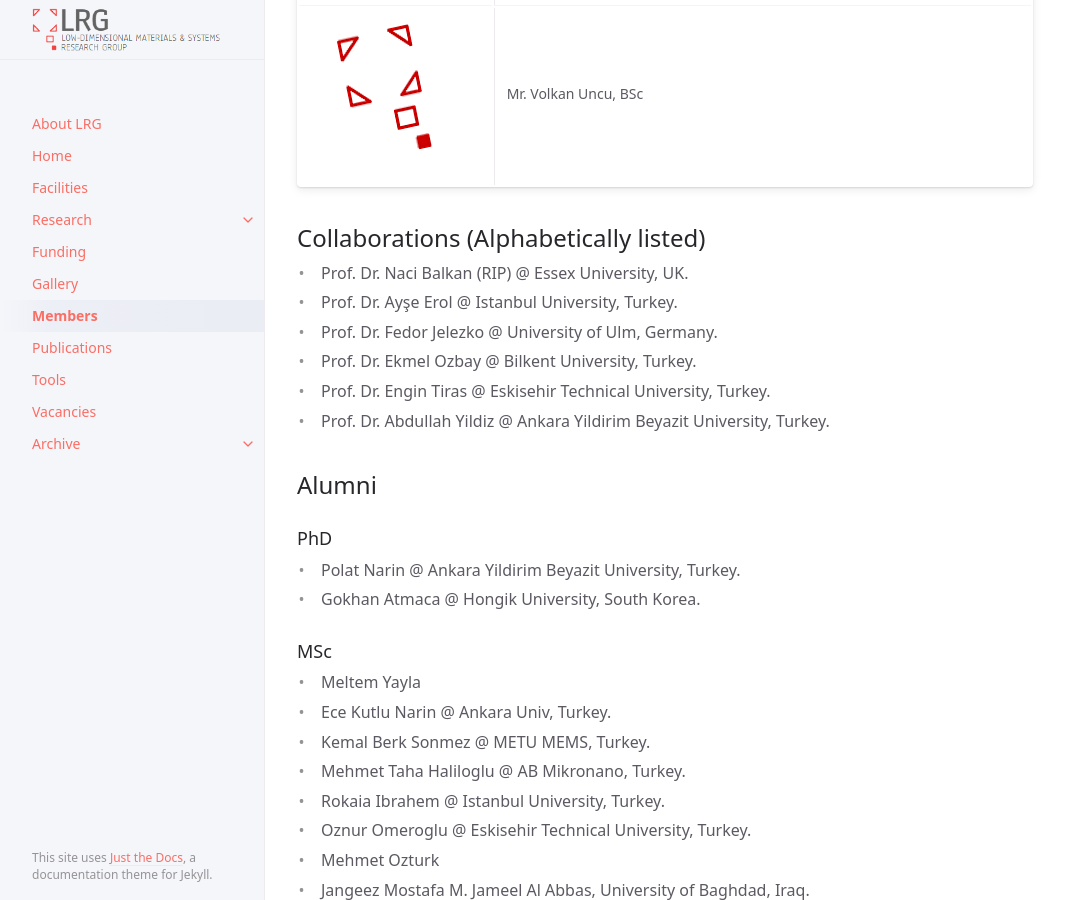
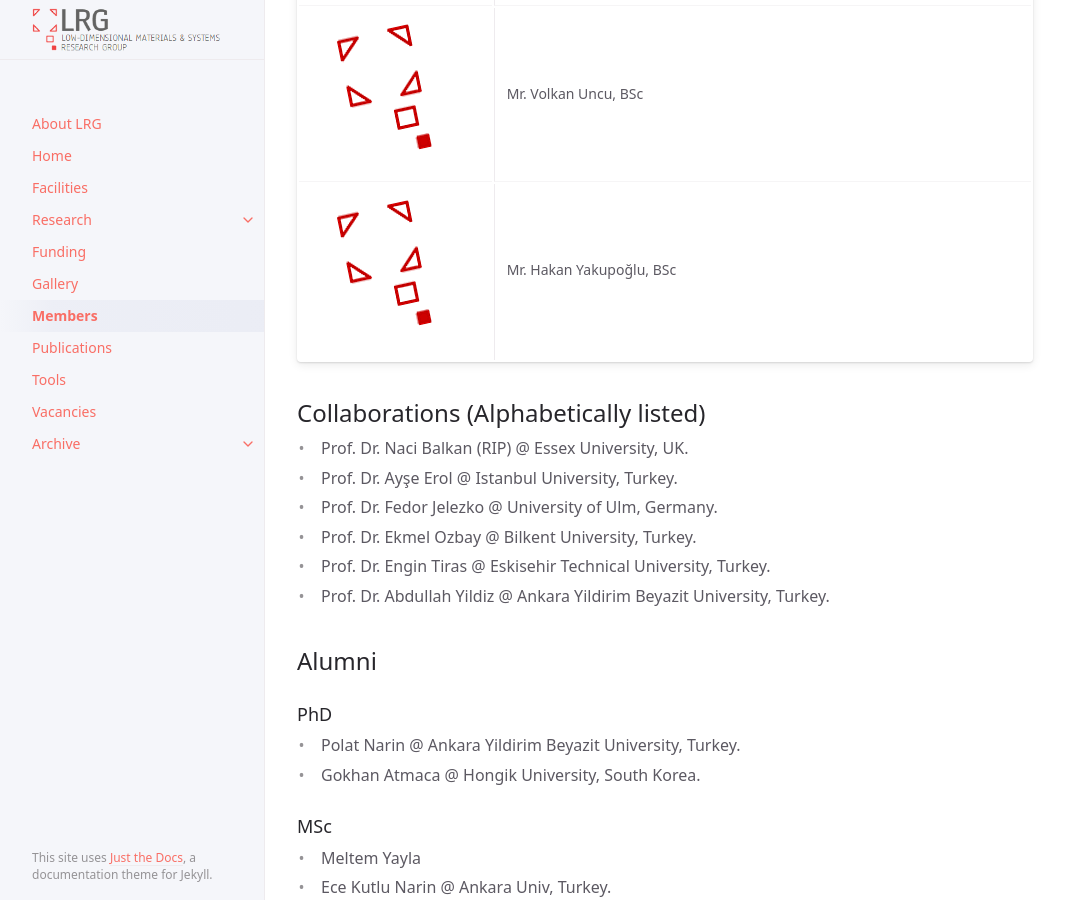
Before and after one commit to lrgresearch/2022, a Jekyll site: the page built from docs/people.md, in a window 1280 px wide and 900 px high, scrolled down 2344 px. Shown: the whole window, without its empty margins (107-1172 px from the left). Built offline with Jekyll 4.4.1, drawn with Linux system fonts in a browser that asks for light colours.

Commit message:
Update people.md

```diff
--- a/docs/people.md
+++ b/docs/people.md
@@ -26,6 +26,7 @@ nav_order: 6
 ![PTurhan](../../assets/images/members/nopic.png) | Mrs Pakize Turhan, BSc (@ TUSAS)
 ![SKazanc](../../assets/images/members/nopic.png) | Mr. Sefa Kazanc, BEng (@ Faculty of Technology, SBL is 2nd supervisor)
 ![VUncu](../../assets/images/members/nopic.png) | Mr. Volkan Uncu, BSc
+![HYakupoglu](../../assets/images/members/nopic.png) | Mr. Hakan Yakupoğlu, BSc
 
 ## Collaborations (Alphabetically listed)
 
```
